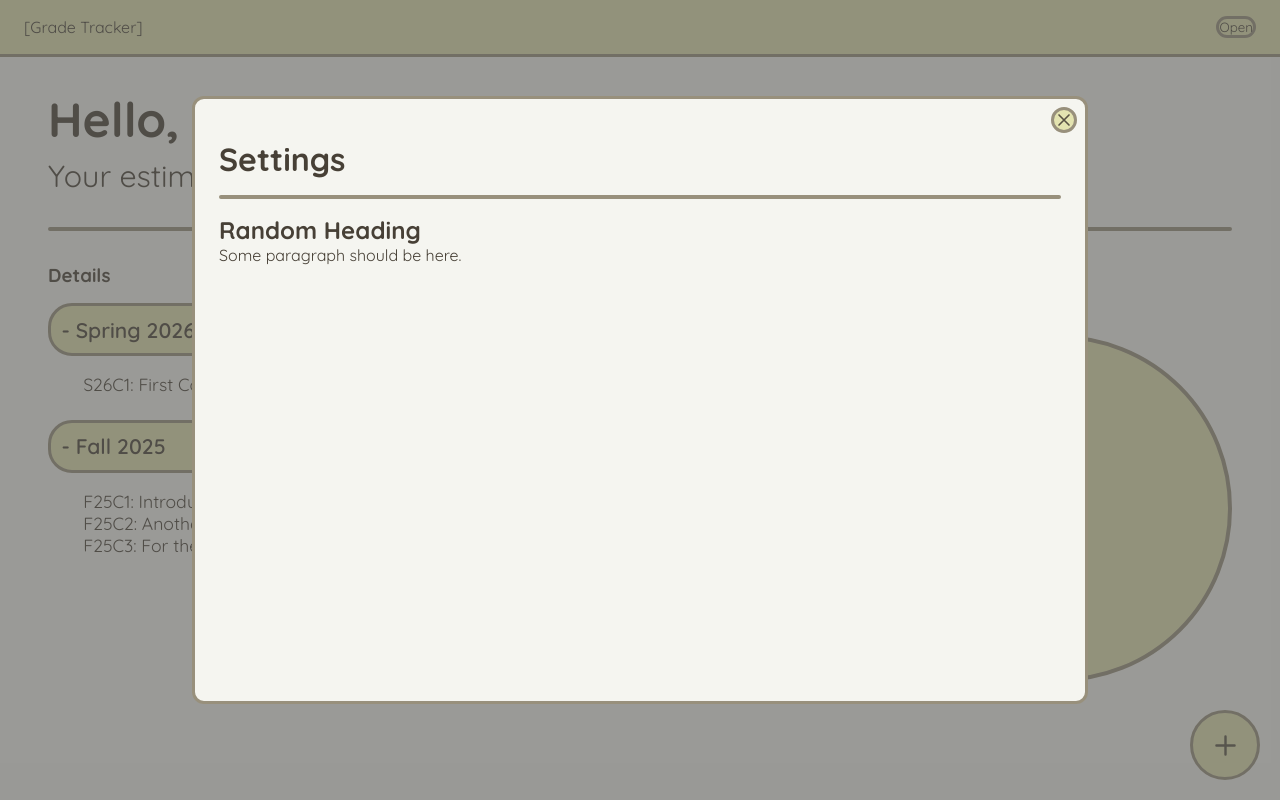
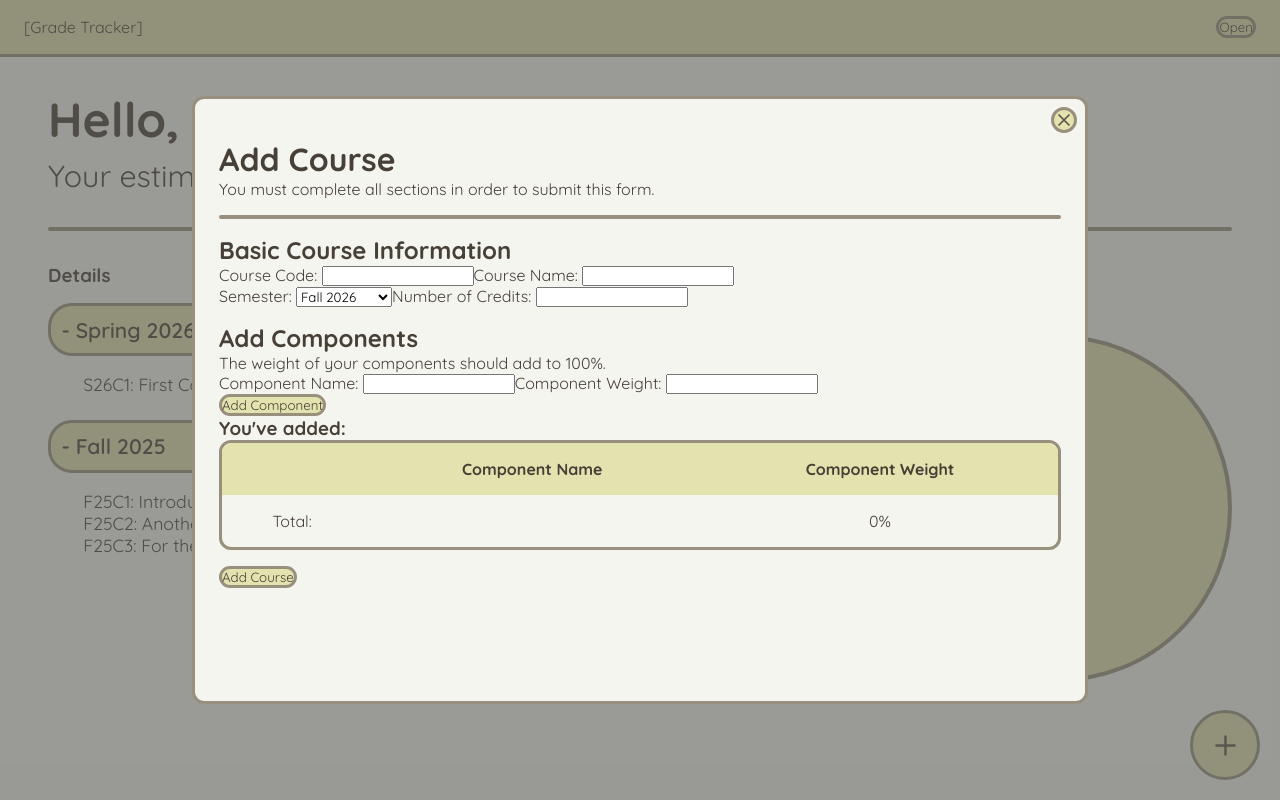
Before and after one commit to beryl-11/grade-tracker, a React (Vite) app: page / in a window 1280 px wide. Both pictures are taken after a click on the button "Open". Built offline with nearby package versions, Linux system fonts and the light colour scheme.

Commit message:
converted html for modals to modal components

```diff
--- a/src/components/Modals/Modal.jsx
+++ b/src/components/Modals/Modal.jsx
@@ -1,5 +1,5 @@
 function ModalTemplate({ children }) {
-    return <div className="modal" id="template-modal">
+    return <div className="modal">
         <button type="button" className="modal-exit-btn" aria-label="exit modal button">
             <svg xmlns="http://www.w3.org/2000/svg" fill="none" viewBox="0 0 24 24" stroke-width="1.5" stroke="currentColor"
                 className="icon">
@@ -12,7 +12,7 @@ function ModalTemplate({ children }) {
 }
 
 export function SettingsModal() {
-    return <ModalTemplate>
+    return <ModalTemplate id="settings-modal">
         <div className="modal-header">
             <h1>Settings</h1>
         </div>
@@ -21,15 +21,70 @@ export function SettingsModal() {
 
         <div className="modal-section">
             <h2>Random Heading</h2>
-            <p>Some paragraph should be here.</p>
+            <p>There is nothing to tweak.</p>
         </div>
     </ModalTemplate>
 }
 
 export function AddCourseModal() {
-    return <ModalTemplate>
+    return <ModalTemplate id="add-course-modal">
         <div className="modal-header">
-            <h1>Add Course</h1>
+        <h1>Add Course</h1>
+        <p>You must complete all sections in order to submit this form.</p>
+      </div>
+
+      <hr />
+
+      <form id="add-course-form">
+        <div className="modal-section">
+          <h2>Basic Course Information</h2>
+          <label for="course-code">Course Code: </label>
+          <input type="text" name="courseCode" id="course-code" required />
+
+          <label for="course-name">Course Name: </label>
+          <input type="text" name="courseName" id="course-name" required />
+
+          <br />
+
+          <label for="semester">Semester: </label>
+          <select name="semester" id="semester" required>
+            <option>Fall 2026</option>
+            <option>Spring 2025</option>
+          </select>
+
+          <label for="credits">Number of Credits: </label>
+          <input type="number" name="credits" id="credits" required />
         </div>
+        <div className="modal-section">
+          <h2>Add Components</h2>
+          <p>The weight of your components should add to 100%.</p>
+
+          <label for="component-name">Component Name: </label>
+          <input type="text" name="componentName" id="component-name" multiple />
+          <label for="component-weight">Component Weight: </label>
+          <input type="number" name="componentWeight" id="component-weight" /><br />
+          <button type="button">Add Component</button>
+
+          <h3>You've added:</h3>
+          <table className="modal-table" id="components-table-view">
+            <thead>
+              <tr>
+                 <th></th>
+                <th>Component Name</th>
+                <th>Component Weight</th>
+              </tr>
+            </thead>
+            <tbody>
+              <tr>
+                <td>Total: </td>
+                <td></td>
+                <td>0%</td>
+              </tr>
+            </tbody>
+          </table>
+        </div>
+
+        <button type="submit">Add Course</button>
+      </form>
     </ModalTemplate>
 }
--- a/src/components/Modals/ModalContainer.jsx
+++ b/src/components/Modals/ModalContainer.jsx
@@ -1,6 +1,6 @@
 import '../../css/modal.css';
 import { createPortal } from "react-dom";
-import {SettingsModal} from "./Modal";
+import {AddCourseModal, SettingsModal} from "./Modal";
 import { ModalContextProvider, useModalContext } from './ModalManager';
 
 export function ModalContainer() {
@@ -9,7 +9,7 @@ export function ModalContainer() {
         <>
             {/* TODO: Close modal from backdrop without having onClick read clicks from child elements */}
             {modalState==="open" && <div className='modal-backdrop'>
-                <SettingsModal />
+                <AddCourseModal />
             </div>}
         </>,
         document.body
```
